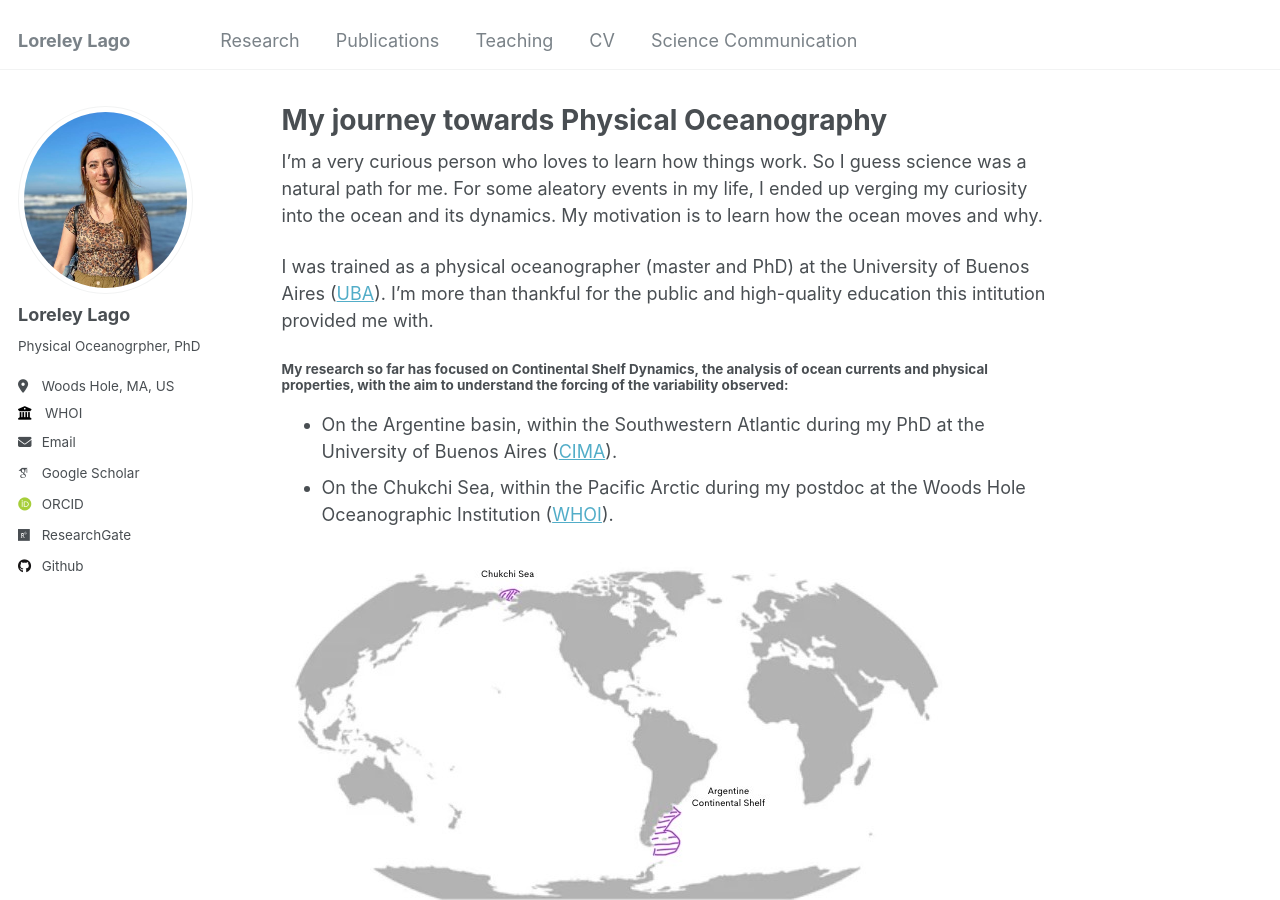
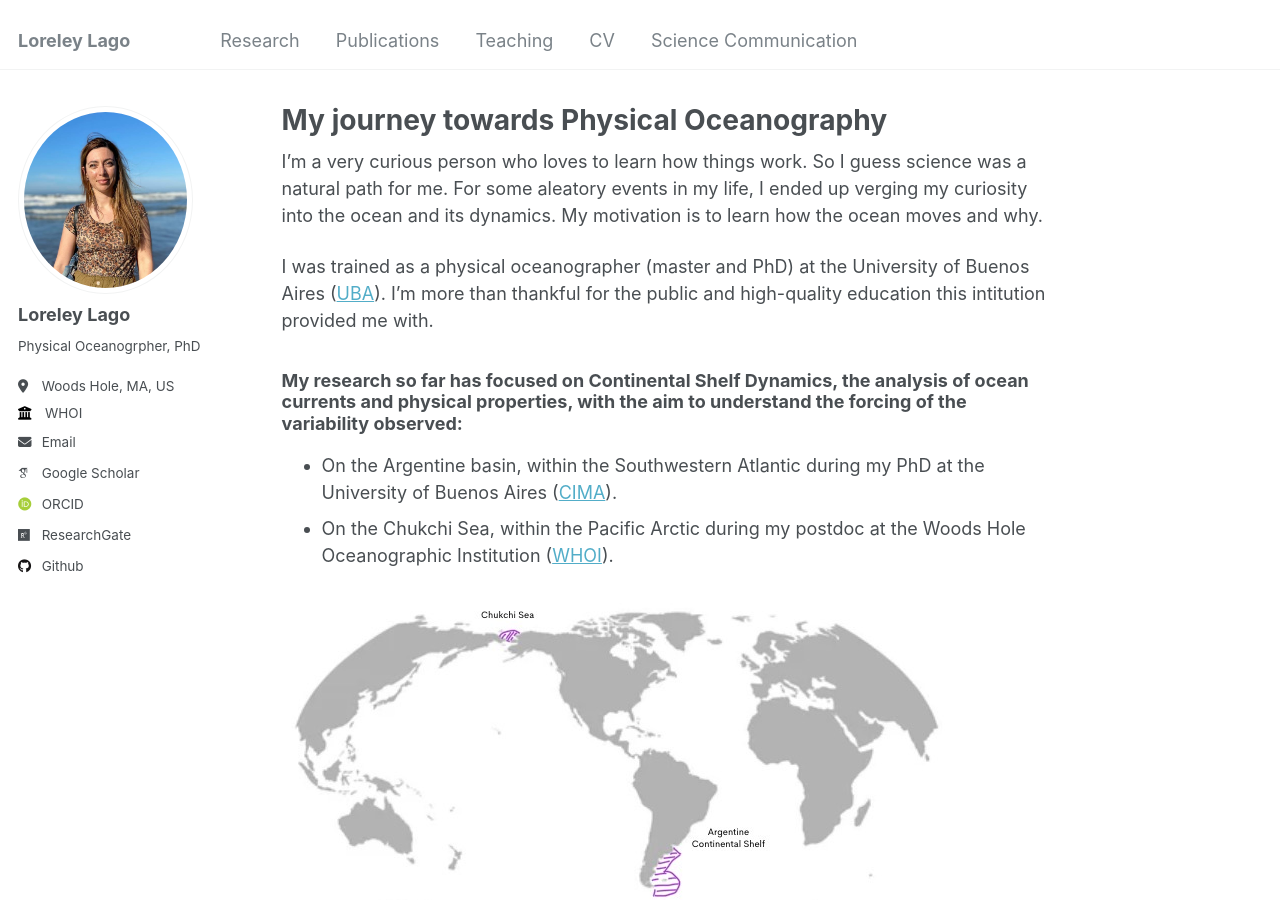
Before and after one commit to loreleylago/loreleylago.github.io, a Jekyll site: the page built from _pages/about.md, in a window 1280 px wide and 900 px high. Built offline with Jekyll 4.4.1, drawn with Linux system fonts in a browser that asks for light colours; some web fonts are replaced.

```diff
--- a/_pages/about.md
+++ b/_pages/about.md
@@ -11,7 +11,7 @@ I’m a very curious person who loves to learn how things work. So I guess scien
 
 I was trained as a physical oceanographer (master and PhD) at the University of Buenos Aires ([UBA](https://exactas.uba.ar/)). I’m more than thankful for the public and high-quality education this intitution provided me with.
 
-#### My research so far has focused on Continental Shelf Dynamics, the analysis of ocean currents and physical properties, with the aim to understand the forcing of the variability observed:
+### My research so far has focused on Continental Shelf Dynamics, the analysis of ocean currents and physical properties, with the aim to understand the forcing of the variability observed:
 * On the Argentine basin, within the Southwestern Atlantic during my PhD at the University of Buenos Aires ([CIMA](https://www.cima.fcen.uba.ar/)).
 * On the Chukchi Sea, within the Pacific Arctic during my postdoc at the Woods Hole Oceanographic Institution ([WHOI](https://www.whoi.edu/)).
 
```
